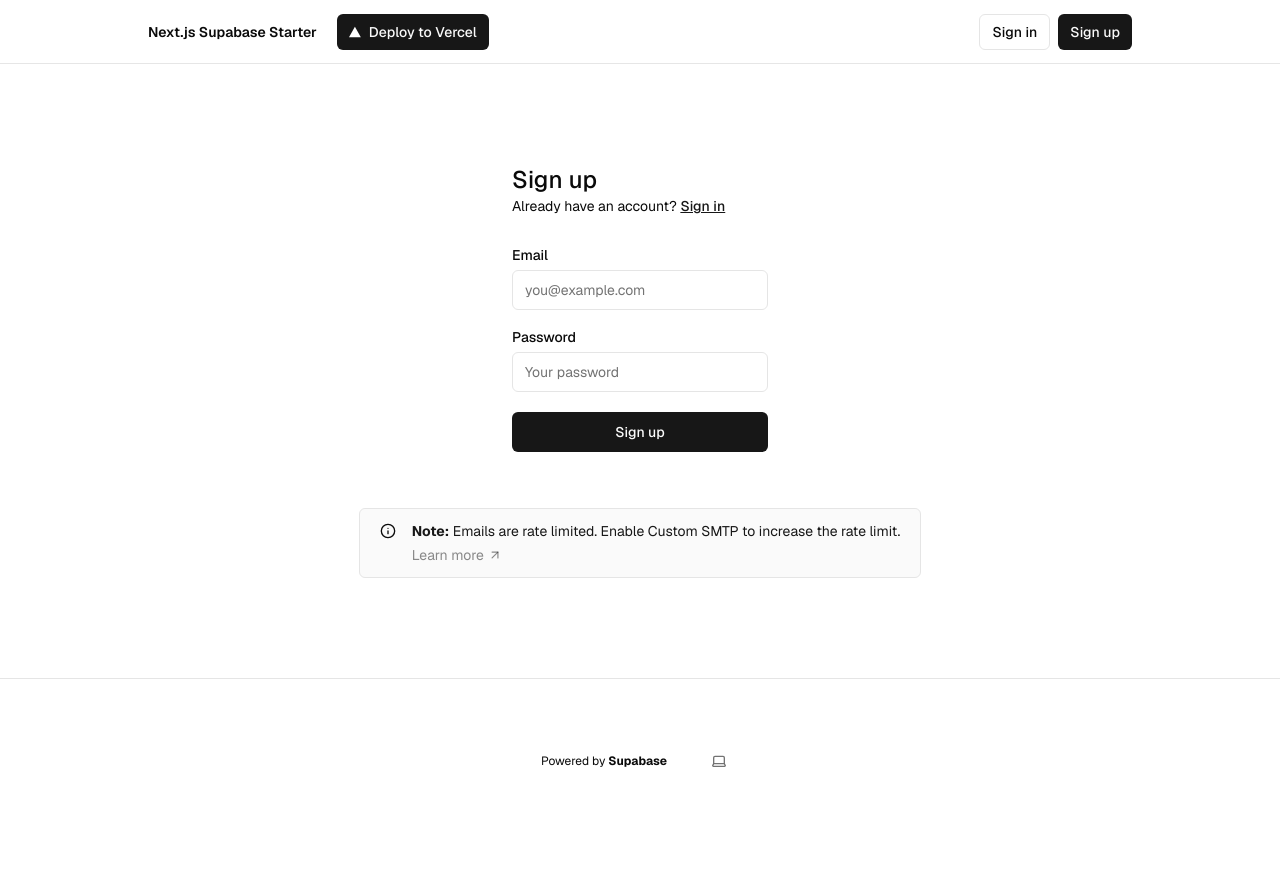
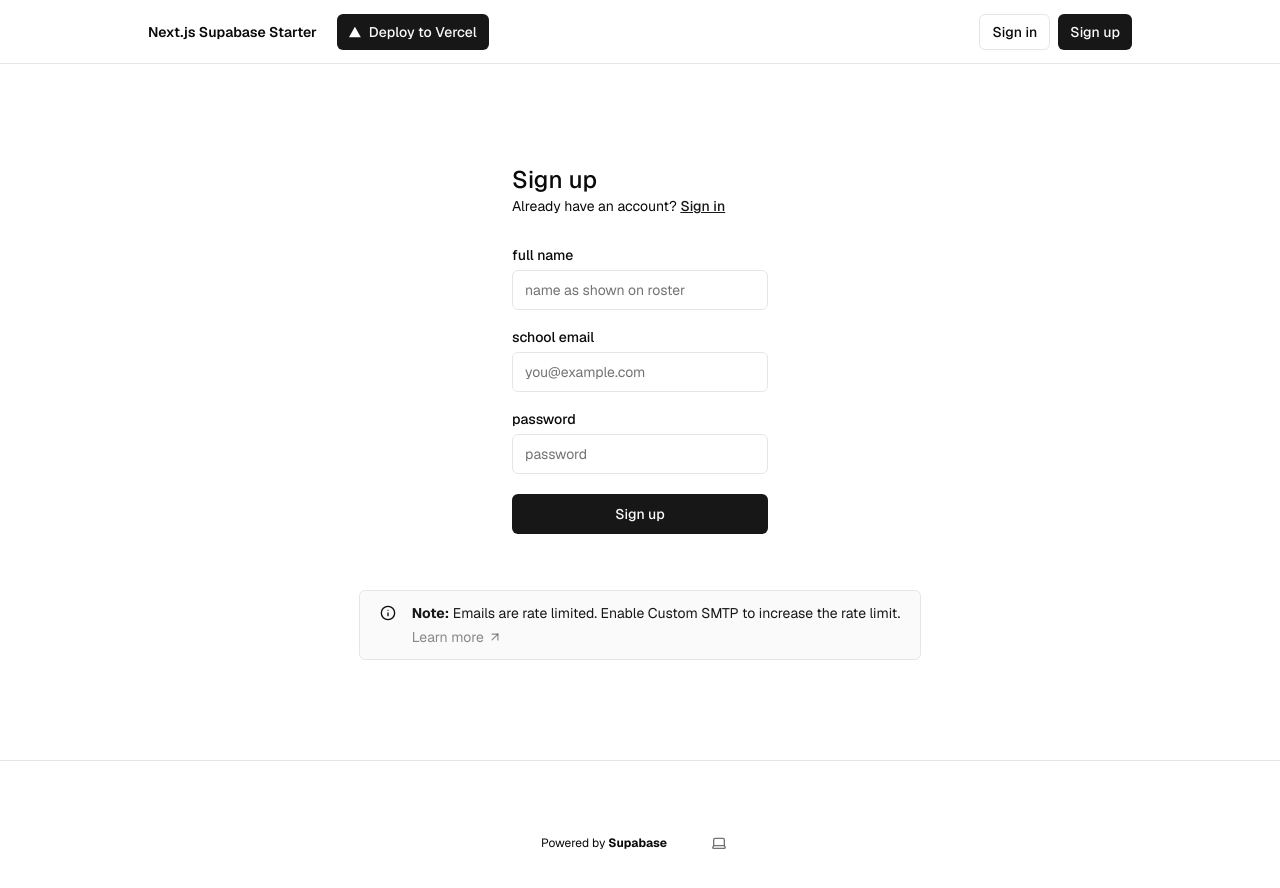
Before and after one commit to luciusscala/collegiatenetwork, a Next.js app: page /sign-up in a window 1280 px wide. Shown: the top 888 px of the page. Before the commit the page ends 843 px from the top, so only its background shows below. Built offline with nearby package versions, Linux system fonts and the light colour scheme; no server answers.

Commit message:
adding verificatoin

```diff
--- a/app/(auth-pages)/sign-up/page.tsx
+++ b/app/(auth-pages)/sign-up/page.tsx
@@ -29,13 +29,15 @@ export default async function Signup(props: {
           </Link>
         </p>
         <div className="flex flex-col gap-2 [&>input]:mb-3 mt-8">
-          <Label htmlFor="email">Email</Label>
+          <Label htmlFor="name">full name</Label>
+          <Input name="name" placeholder="name as shown on roster"/>
+          <Label htmlFor="email">school email</Label>
           <Input name="email" placeholder="you@example.com" required />
-          <Label htmlFor="password">Password</Label>
+          <Label htmlFor="password">password</Label>
           <Input
             type="password"
             name="password"
-            placeholder="Your password"
+            placeholder="password"
             minLength={6}
             required
           />
--- a/app/actions.ts
+++ b/app/actions.ts
@@ -6,6 +6,7 @@ import { headers } from "next/headers";
 import { redirect } from "next/navigation";
 
 export const signUpAction = async (formData: FormData) => {
+  const name = formData.get("name")?.toString();
   const email = formData.get("email")?.toString();
   const password = formData.get("password")?.toString();
   const supabase = await createClient();
@@ -18,6 +19,20 @@ export const signUpAction = async (formData: FormData) => {
       "Email and password are required",
     );
   }
+
+  const response = await fetch("/api/verify", {
+    method: "POST",
+    headers: {
+       "Content-Type": "application/json",
+    },
+    body: JSON.stringify({ name, email }),
+  });
+
+
+  if (!response.ok) {
+    throw new Error("Verification failed");
+  }
+
 
   const { error } = await supabase.auth.signUp({
     email,
```
Also changed, not shown: app/api/verify/route.ts (added).
